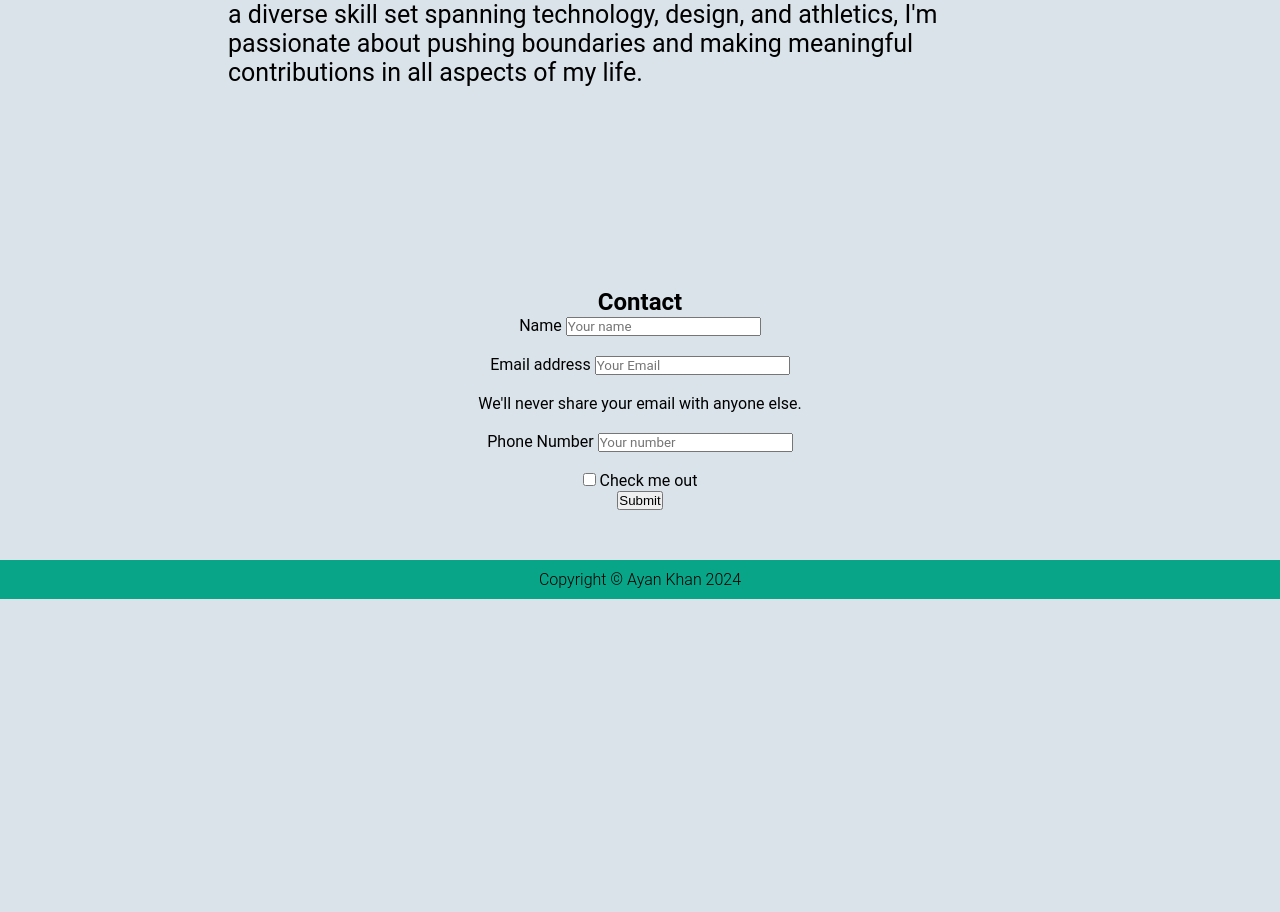
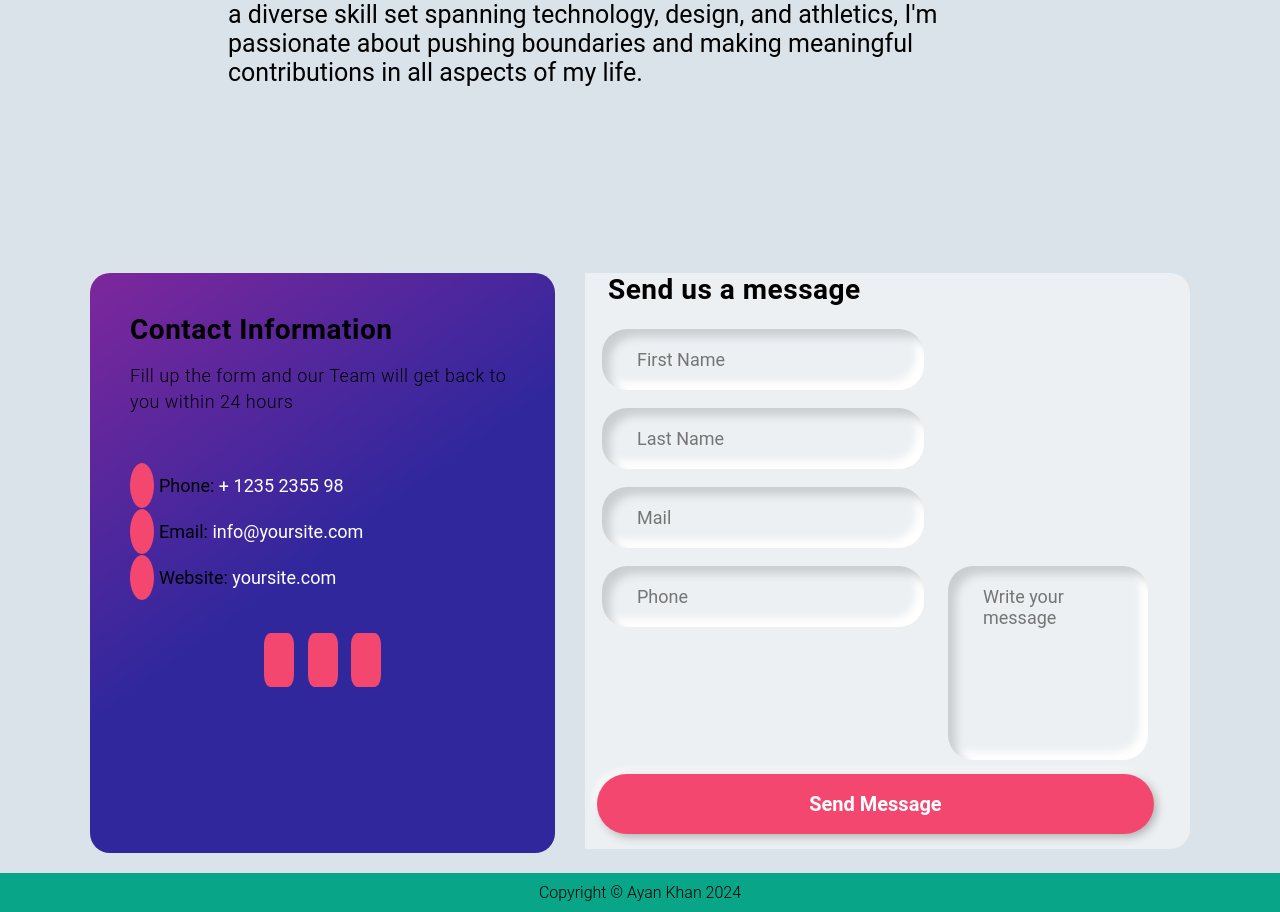
Before and after one commit to mdayankhan/Portfolio, a Django app: template portfolio/config/templates/home.html in a window 1280 px wide. Shown: the part 1393-2305 px from the top of the page. Before the commit the page ends 1992 px from the top, so only its background shows below. Run offline with Django 4.2, Linux system fonts and the light colour scheme; the template is opened without the code that fills it, so the values that code supplies are empty; parts of the project's set-up code (start-up, migrations or seed data) failed here and were passed over; some libraries are stand-ins or nearby versions.

Commit message:
Update home.html

```diff
--- a/portfolio/config/templates/home.html
+++ b/portfolio/config/templates/home.html
@@ -204,31 +204,55 @@
         </section>
 
         <footer>
-            <section class="thirdSection">
-                <form>
-                    <h1 class="contact">Contact</h1>
-                    <div class="mb-3">
-                        <label for="name" class="form-label">Name</label>
-                        <input type="text" class="name" id="name" placeholder="Your name" required>
+            <section id="contact">
+                <div class="box-wrapper">
+                    <div class="info-wrap">
+                        <h2 class="info-title">Contact Information</h2>
+                        <h3 class="info-sub-title">Fill up the form and our Team will get back to you within 24 hours</h3>
+                        <ul class="info-details">
+                            <li>
+                                <i class="fas fa-phone-alt"></i>
+                                <span>Phone:</span> <a href="tel:+ 1235 2355 98">+ 1235 2355 98</a>
+                            </li>
+                            <li>
+                                <i class="fas fa-paper-plane"></i>
+                                <span>Email:</span> <a href="mailto:info@yoursite.com">info@yoursite.com</a>
+                            </li>
+                            <li>
+                                <i class="fas fa-globe"></i>
+                                <span>Website:</span> <a href="#">yoursite.com</a>
+                            </li>
+                        </ul>
+                        <ul class="social-icons">
+                            <li><a href="#"><i class="fab fa-facebook"></i></a></li>
+                            <li><a href="#"><i class="fab fa-twitter"></i></a></li>
+                            <li><a href="#"><i class="fab fa-linkedin-in"></i></a></li>
+                        </ul>
                     </div>
-                    <br>
-                    <div id="contact" class="mb-3">
-                        <label for="exampleInputEmail1" class="form-label">Email address</label>
-                        <input type="email" class="form-control" id="exampleInputEmail1" aria-describedby="emailHelp"
-                            placeholder="Your Email">
-                        <div id="emailHelp" class="form-text"><br>We'll never share your email with anyone else.</div>
+                    <div class="form-wrap">
+                        <form action="#" method="POST">
+                            <h2 class="form-title">Send us a message</h2>
+                            <div class="form-fields">
+                                <div class="form-group">
+                                    <input type="text" class="fname" placeholder="First Name">
+                                </div>
+                                <div class="form-group">
+                                    <input type="text" class="lname" placeholder="Last Name">
+                                </div>
+                                <div class="form-group">
+                                    <input type="email" class="email" placeholder="Mail">
+                                </div>
+                                <div class="form-group">
+                                    <input type="number" class="phone" placeholder="Phone">
+                                </div>
+                                <div class="form-group">
+                                    <textarea name="message" id="" placeholder="Write your message"></textarea>
+                                </div>
+                            </div>
+                            <input type="submit" value="Send Message" class="submit-button">
+                        </form>
                     </div>
-                    <br>
-                    <div class="mb-3">
-                        <label for="phonenumber" class="form-label">Phone Number</label>
-                        <input type="number" class="form-control" id="phonenumber" placeholder="Your number">
-                    </div><br>
-                    <div class="mb-3 form-check">
-                        <input type="checkbox" class="form-check-input" id="exampleCheck1">
-                        <label class="form-check-label" for="exampleCheck1">Check me out</label>
-                    </div>
-                    <button type="submit" class="btn btn-primary">Submit</button>
-                </form>
+                </div>
             </section>
             <div class="copyright">Copyright © Ayan Khan 2024</div>
         </footer>
```
